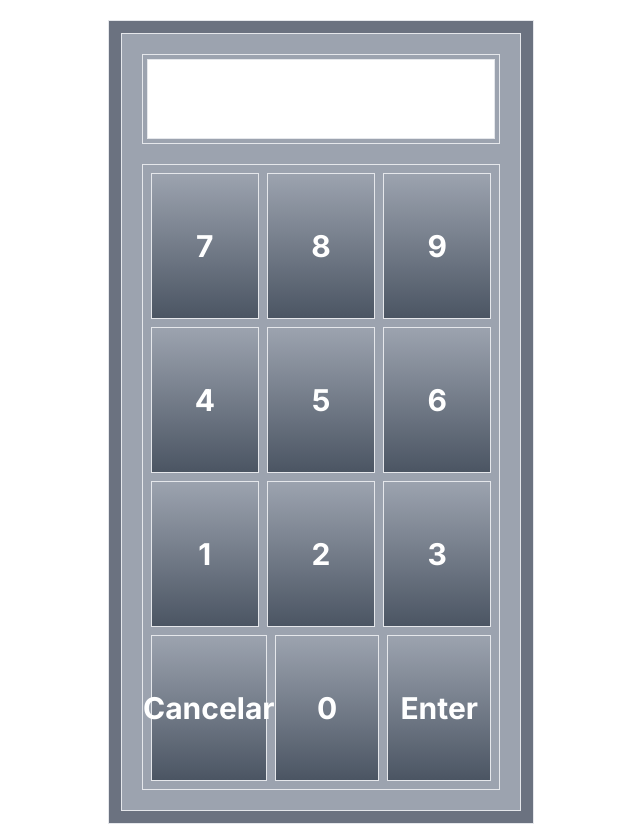
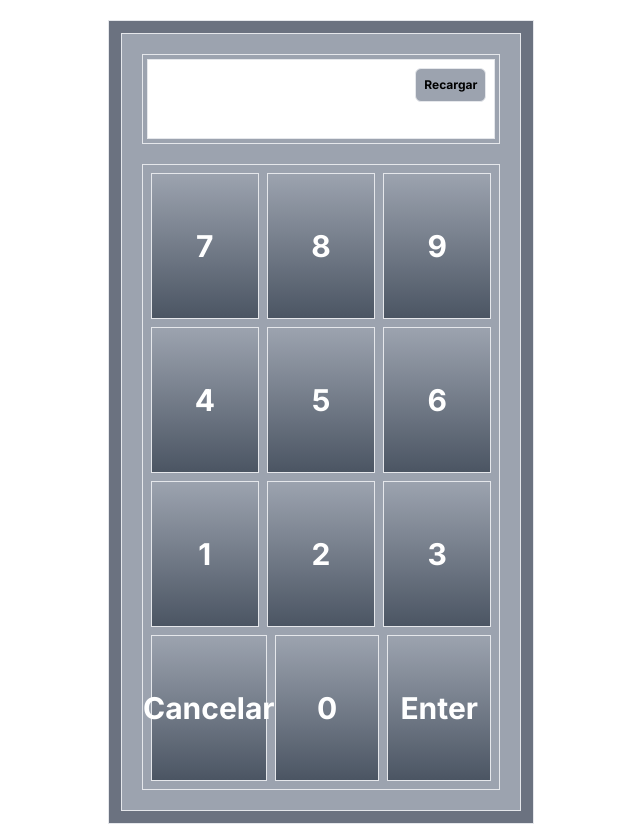
Before and after one commit to itihell/cajero, a Next.js app: page / in a window 1280 px wide. Shown: the whole page, without its empty margins (319-959 px from the left). Built offline with nearby package versions, Linux system fonts and the light colour scheme.

Commit message:
monstrando la recarga del cajero

```diff
--- a/src/app/components/cajero.tsx
+++ b/src/app/components/cajero.tsx
@@ -3,6 +3,7 @@
 import { useState } from 'react'
 import Display from './diplay'
 import Keyboard from './keyboard'
+import Recargas from './recargas'
 
 interface Series {
   1000: number
@@ -27,6 +28,7 @@ export default function Cajero () {
   }
 
   const [texto, setTexto] = useState('')
+  const [showRecarga, setShowRecarga] = useState(false)
   const [isError, setIsError] = useState(false)
 
   const validarRetiro = (monto: number): boolean => {
@@ -133,11 +135,15 @@ export default function Cajero () {
     setIsError(false)
     setTexto(texto + key)
   }
+  const hadleRecarga = (recarga: boolean) => {
+    setShowRecarga(recarga)
+  }
   return (
     <div className="border p-3 bg-gray-500">
       <div className="border p-5 bg-gray-400">
-        <Display texto={texto} error={isError} />
-        <Keyboard keyPress={sendKey} />
+        <Display texto={texto} error={isError} onRecarga={hadleRecarga} />
+
+        {showRecarga ? <Keyboard keyPress={sendKey} /> : <Recargas />}
       </div>
     </div>
   )
--- a/src/app/components/diplay.tsx
+++ b/src/app/components/diplay.tsx
@@ -1,5 +1,5 @@
 'use client'
-export default function Display ({ texto, error }: { texto?: string, error: boolean }) {
+export default function Display ({ texto, error, onRecarga }: { texto?: string, error: boolean, onRecarga?: any }) {
   console.log('display ' + error)
 
   const classError = error ? 'text-white bg-red-600' : 'text-black bg-white'
@@ -7,6 +7,7 @@ export default function Display ({ texto, error }: { texto?: string, error: bool
     <div className="border p-1">
       <div className={'border p-2 h-20  text-2xl font-bold text-center align-middle ' + classError}>
         <span>{texto}</span>
+        <button type="button" onClick={onRecarga(true)} className="float-right text-xs p-2 border rounded-md bg-gray-400 text-black hover:bg-slate-700 hover:text-white ">Recargar</button>
       </div>
     </div>
   )
--- /dev/null
+++ b/src/app/components/recargas.tsx
@@ -0,0 +1,7 @@
+export default function Regargas () {
+  return (
+        <div>
+            <h1>Recargas</h1>
+        </div>
+  )
+}
```
